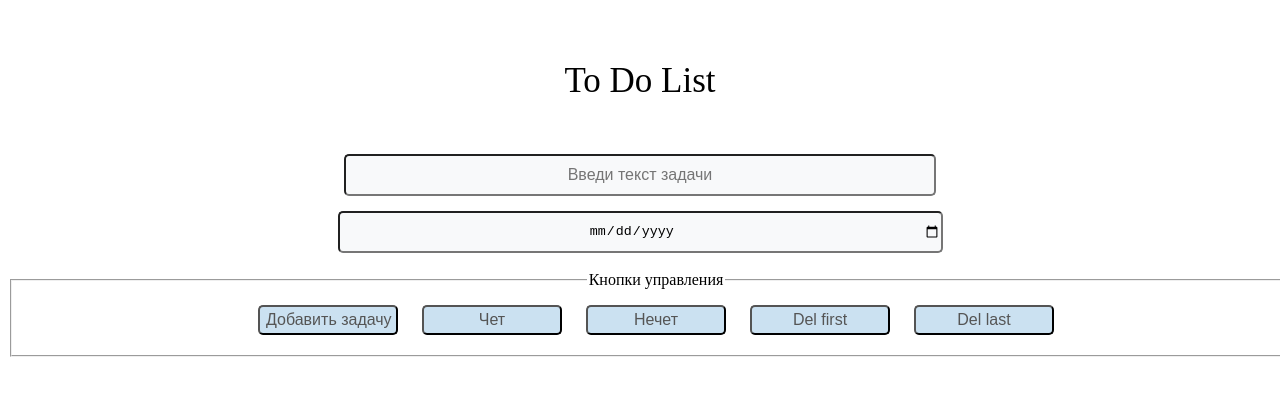
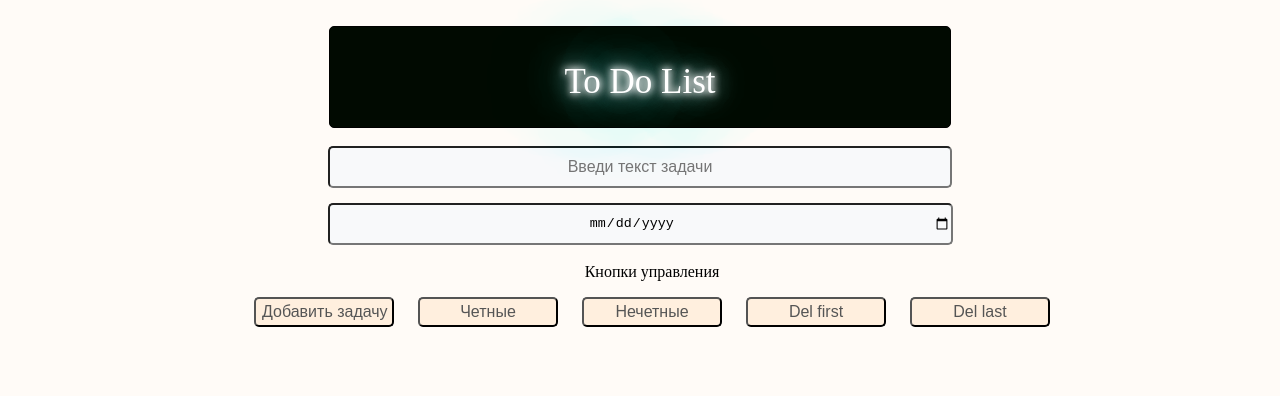
Before and after one commit to AlexseM89/TO-DO-LIST-FOR-ROSATOM-, a plain HTML site: page index.html in a window 1280 px wide. Shown: the top 396 px of the page. Drawn offline with Linux system fonts and the light colour scheme.

Commit message:
Внесены небольшие исправления html css js

```diff
--- a/index.html
+++ b/index.html
@@ -6,8 +6,11 @@
     <link rel="stylesheet" href="style.css">
     <title>To do List</title>
 </head>
+<body>
 <br>
-   <p style="font-size: 35px;">To Do List</p>
+<div class="title">
+    <p class="neon-text" style="font-size: 35px;">To Do List</p>
+</div>
 </br>
 <input type="text" id="box" class="inputText" placeholder="Введи текст задачи" />
 <input type="date" id="boxDate" class="inputDate"  value="гггг-мм-чч"/>
@@ -16,9 +19,9 @@
 <legend>Кнопки управления</legend>
 <input type="button" class="addBtn" value="Добавить задачу" onclick="addItem();"/>
 
-<input type="button" class="addBtn" value="Чет" onclick="highlight2n();"/>
+<input type="button" class="addBtn" value="Четные" onclick="highlight2n();"/>
 
-<input type="button" class="addBtn" value="Нечет" onclick="highlightOdd();"/>
+<input type="button" class="addBtn" value="Нечетные" onclick="highlightOdd();"/>
 
 <input type="button" class="addBtn" value="Del first" onclick="delFirstItem();"/>
 
--- a/index.js
+++ b/index.js
@@ -25,7 +25,6 @@ function addItem() {
     buttonComplete.parentElement.remove();
     saveList();
   };
-
   //добавим функцию кнопке пометить задачу решенной и в конец списка
   buttonComplete.onclick = function () {
     //пометим дело завершенным и переместим в конец списка
@@ -42,7 +41,6 @@ function addItem() {
   buttonClose.innerText = "Х";
   saveList();
 }
-
 //функция сохраняет список задач в localStorage
 function saveList() {
   localStorage.storedList = document.getElementById("list").innerHTML;
@@ -75,28 +73,12 @@ function delFirstItem() {
   document.querySelectorAll(".list")[0].remove();
   saveList();
 }
-// подсвечиваем каждый второй элемент
-/*
-function highlight2n() {
-  let arr = document.querySelectorAll(".list");
-  arr[i].style.background = "#7985ba";
-
-  for (let i = 0; i < arr.length; i++) {
-    if ((i + 1) % 2 == 0) {
-      if (arr[i].style.backgroundColor === "#7985ba") {
-        arr[i].style.background = "#fff";
-      } else {
-        arr[i].style.background = "#7985ba";
-      }
-    }
-  }
-}
-*/
-//подкрашиваем каждый четный элемент
+// подсвечиваем каждый четный элемент
 function highlight2n() {
   let arr = document.querySelectorAll(".list");
   for (let j = 0; j < arr.length; j++) {
     arr[j].classList.remove("even");
+    arr[j].classList.remove("odd");
     for (let i = 0; i < arr.length; i++) {
       if ((i + 1) % 2 == 0) {
         arr[i].classList.add("even");
@@ -107,11 +89,11 @@ function highlight2n() {
   }
 }
 //подсветка каждого нечетного элемента
-
 function highlightOdd() {
   let arr = document.querySelectorAll(".list");
   for (let j = 0; j < arr.length; j++) {
     arr[j].classList.remove("odd");
+    arr[j].classList.remove("even");
     for (let i = 0; i < arr.length; i++) {
       if ((i + 1) % 2 != 0) {
         arr[i].classList.add("odd");
--- a/style.css
+++ b/style.css
@@ -2,11 +2,16 @@ fieldset {
   display: inline-block;
   text-align: center;
   width: 100%;
+  margin: 0 auto;
+  border: 0;
 }
 legend {
   display: block;
   padding-inline-start: 2px;
   padding-inline-end: 2px;
+}
+body {
+  background-color: #ffeedd38;
 }
 input[type="button"] {
   appearance: auto;
@@ -24,11 +29,12 @@ input[type="text"] {
   display: block;
   margin: 0 auto;
   background-color: rgb(248, 249, 250);
+  width: 600px;
 }
 input[type="date"] {
   display: block;
   height: 38px;
-  width: 600px;
+  width: 620px;
   text-align: center;
   border-radius: 5px;
   margin: 0 auto;
@@ -37,6 +43,23 @@ input[type="date"] {
 }
 p {
   text-align: center;
+}
+.title {
+  display: block;
+  margin: 0 auto;
+  background-color: #010a01;
+  color: white;
+  text-align: center;
+  width: 620px;
+  height: 100px;
+  border: 1px solid black;
+  border-radius: 5px;
+}
+.neon-text {
+  font-size: 60px;
+  color: #fff;
+  text-shadow: 0 0 7px #fff, 0 0 10px #fff, 0 0 21px #fff, 0 0 42px #0ff,
+    0 0 82px #0ff, 0 0 92px #0ff, 0 0 102px #0ff, 0 0 151px #0ff;
 }
 .list {
   width: 80%;
@@ -48,15 +71,14 @@ p {
   text-align: left;
   font-size: 35px;
 }
-
 .list:hover {
-  background: #7985ba;
+  background: #fbe4ff;
 }
 .even {
-  background-color: rgb(240, 89, 190);
+  background-color: #f6a6ff;
 }
 .odd {
-  background-color: #0fa;
+  background-color: #d5aaff;
 }
 .addBtn {
   position: relative;
@@ -64,7 +86,7 @@ p {
   width: 140px;
   height: 30px;
   margin: 10px;
-  background: #cbe1f1;
+  background: #ffeeddec;
   color: #555;
   float: none;
   text-align: center;
@@ -74,7 +96,7 @@ p {
   border-radius: 5px;
 }
 .addBtn:hover {
-  background: #6e85ed;
+  background: #edf9e1;
 }
 .inputText {
   padding: 10px;
```
